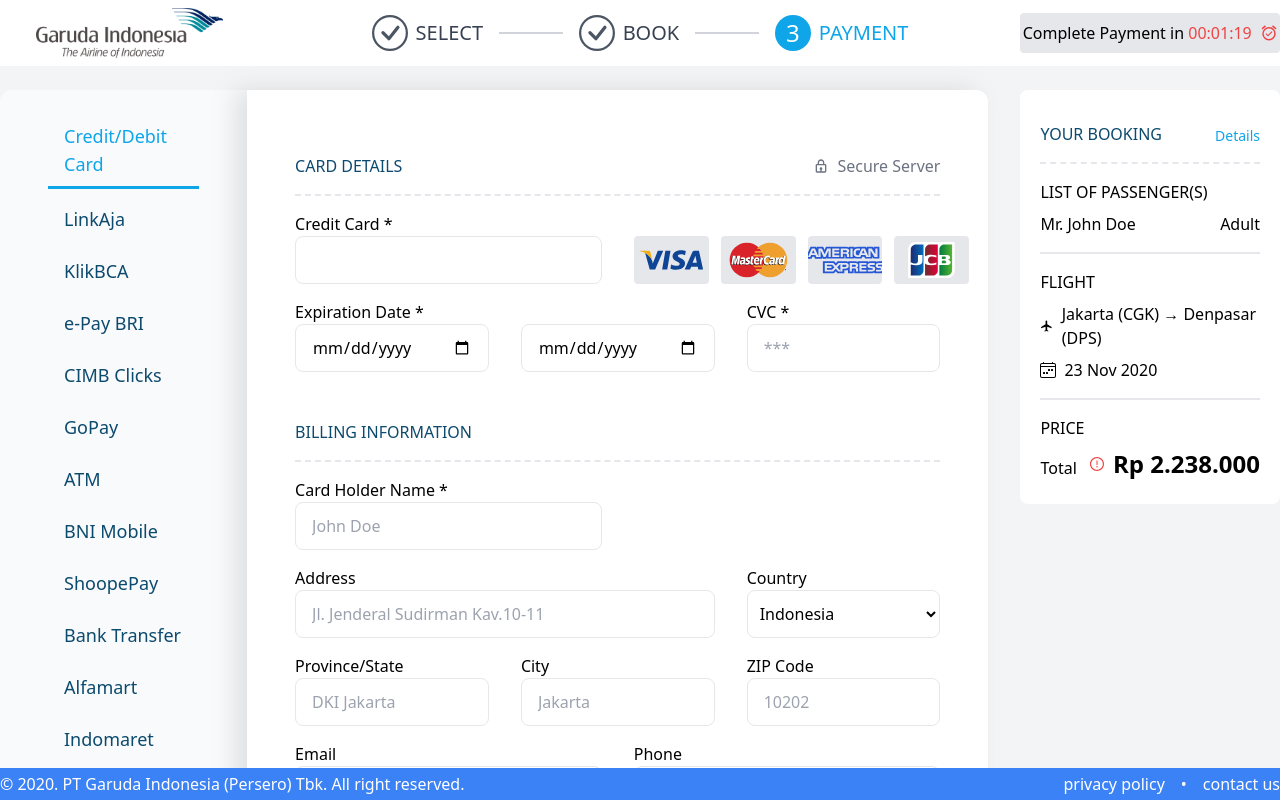
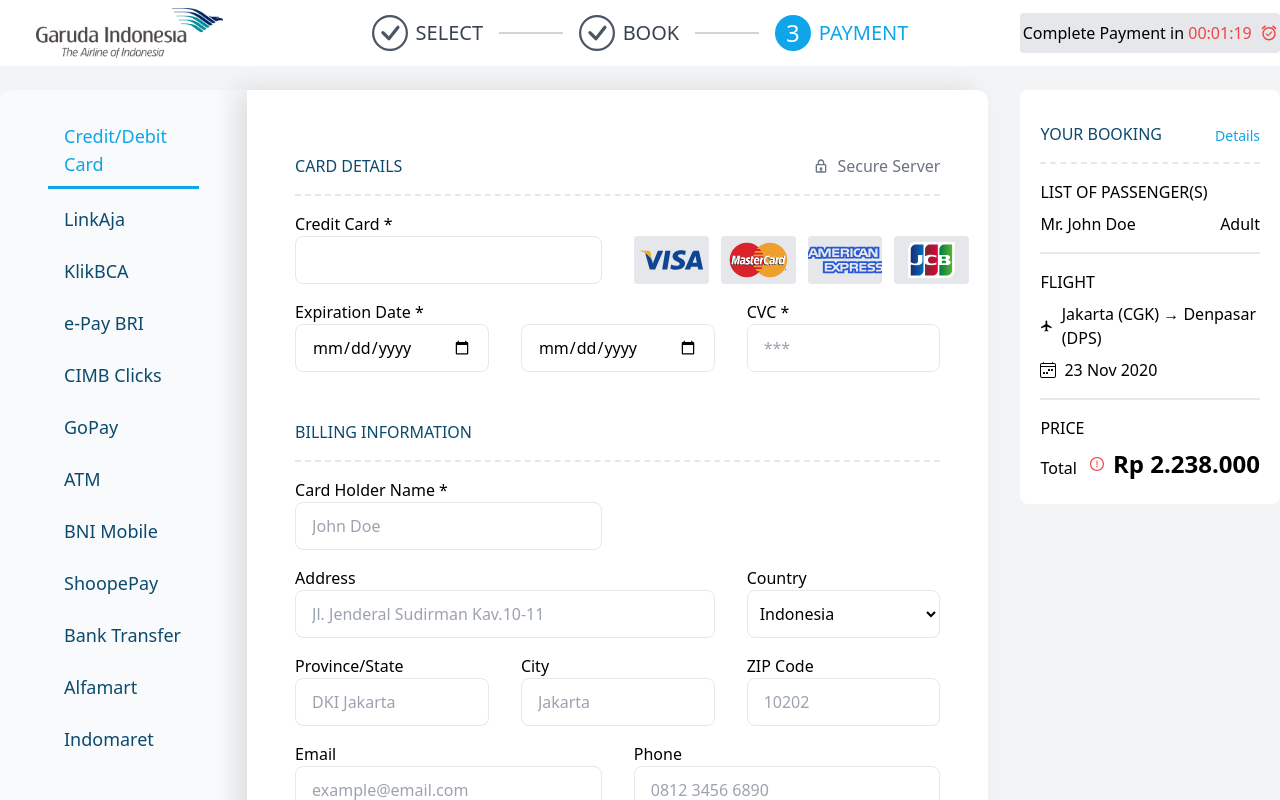
Before and after one commit to riolly/ati-test, a Next.js app: page / in a window 1280 px wide. Shown: the top 800 px of the page. Built offline with nearby package versions, Linux system fonts and the light colour scheme.

Commit message:
🐛 fix: footer position

```diff
--- a/app/layout.tsx
+++ b/app/layout.tsx
@@ -55,7 +55,7 @@
 
 					<main className="">{children}</main>
 
-					<div className="w-full absolute bottom-0 bg-blue-500 text-white">
+					<div className="w-full bg-blue-500 text-white">
 						<div className="container h-8 mx-auto flex justify-between">
 							<p className="my-auto">
 								© 2020. PT Garuda Indonesia (Persero) Tbk. All right reserved.
```
